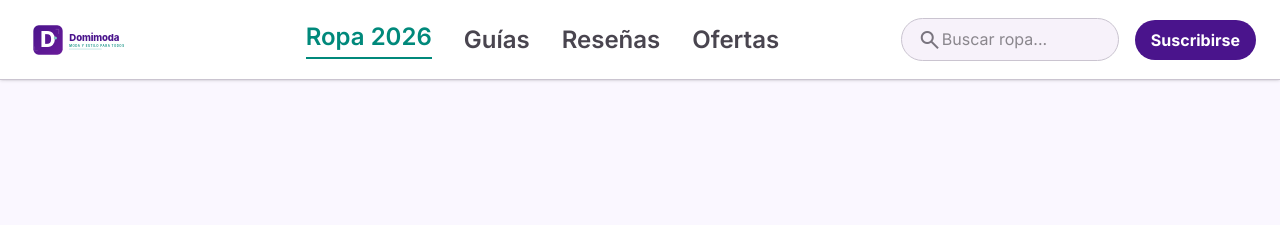
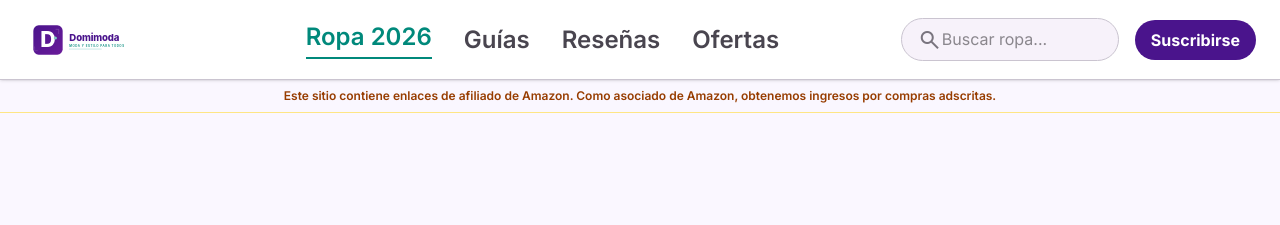
Before and after one commit to Domi197669/domimoda-blog, a plain HTML site: page index.html in a window 1280 px wide. Shown: the top 225 px of the page. Drawn offline with nearby package versions, Linux system fonts and the light colour scheme.

Commit message:
Add visible affiliate disclosure banner

```diff
--- a/index.html
+++ b/index.html
@@ -60,6 +60,9 @@ Suscribirse
 </div>
 </div>
 </header>
+<div class="w-full bg-amber-50 border-b border-amber-200 text-center py-2 px-4">
+<p class="text-xs text-amber-800 font-semibold">Este sitio contiene enlaces de afiliado de Amazon. Como asociado de Amazon, obtenemos ingresos por compras adscritas.</p>
+</div>
 <main class="max-w-container-max mx-auto px-gutter py-stack-md">
 <div id="ad-leaderboard" class="w-full mb-stack-lg"></div>
 <div class="flex justify-end mb-4">
```
